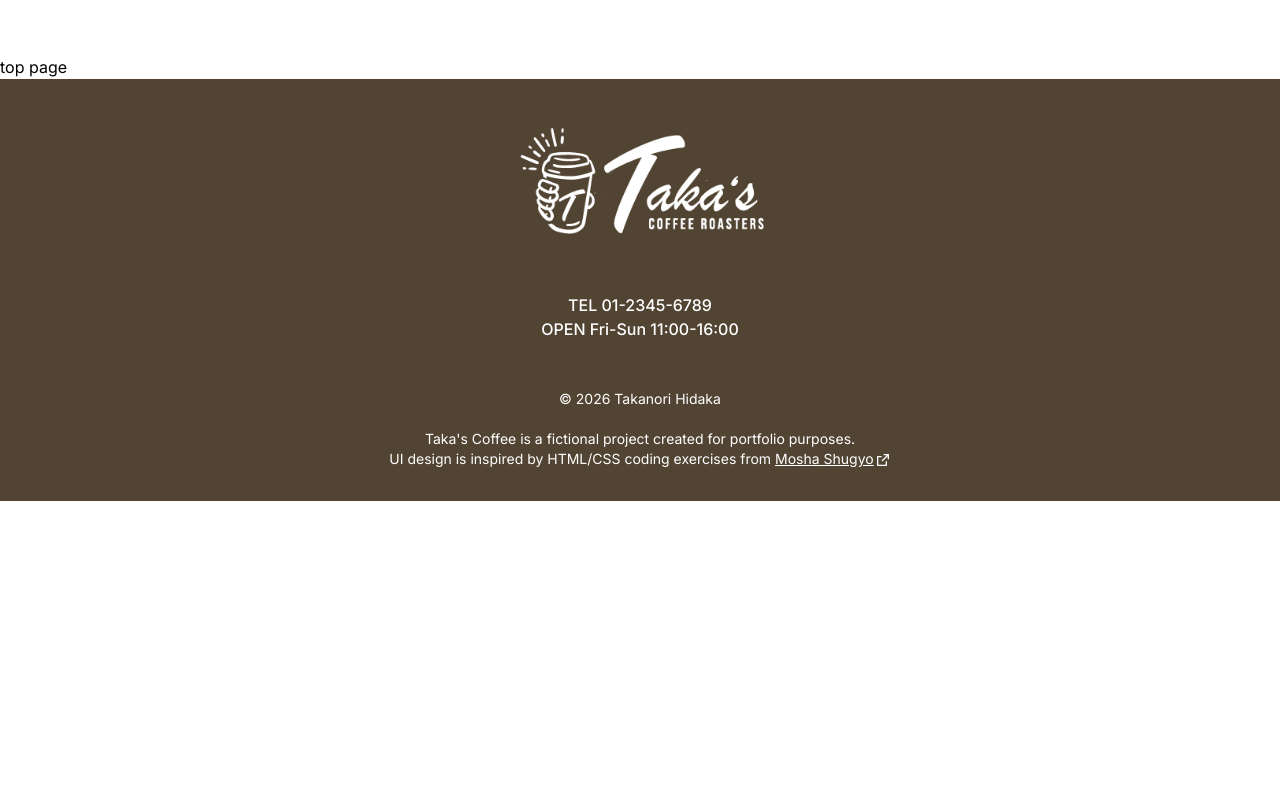
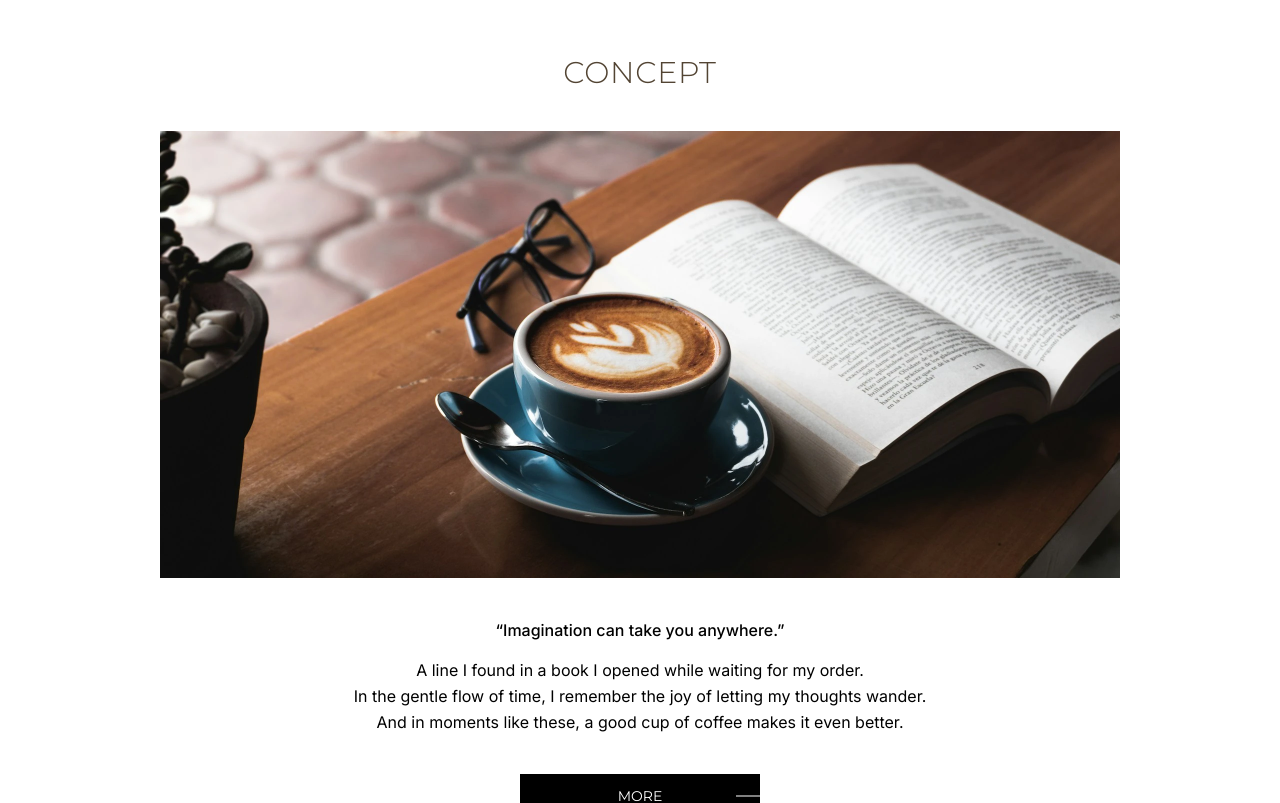
Before and after one commit to hidaka88jp/portfolio--takascoffee--next, a Next.js app: page / in a window 1280 px wide. Shown: the part 800-1603 px from the top of the page. Before the commit the page ends 1301 px from the top, so only its background shows below. Built offline with nearby package versions, Linux system fonts and the light colour scheme; no server answers.

Commit message:
feat: add Concept component

```diff
--- a/src/app/page.tsx
+++ b/src/app/page.tsx
@@ -1,10 +1,11 @@
 import Hero from '@/components/top/Hero';
+import Concept from '@/components/top/Concept';
 
 export default function Home() {
   return (
     <div className='flex flex-col gap-16'>
       <Hero />
-      <p>top page</p>
+      <Concept />
     </div>
   );
 }
--- /dev/null
+++ b/src/components/top/Concept/index.tsx
@@ -0,0 +1,33 @@
+import Image from 'next/image';
+import TopSectionTitle from '@/components/shared/TopSectionTitle';
+import LinkButton from '@/components/shared/LinkButton';
+
+export default function Concept() {
+  return (
+    <section className='px-4'>
+      <div className='mx-auto flex max-w-240 flex-col gap-10'>
+        <TopSectionTitle title='CONCEPT' />
+        <div className='relative h-48 w-full sm:h-111.75'>
+          <Image
+            src='/top/top-concept.webp'
+            alt=''
+            fill
+            className='object-cover object-center'
+            sizes='(max-width: 960px) 100vw, 960px'
+          />
+        </div>
+        <div className='space-y-4'>
+          <p className='text-center font-medium'>“Imagination can take you anywhere.”</p>
+          <div className='space-y-1.5 text-left sm:space-y-0.5 sm:text-center'>
+            <p>A line I found in a book I opened while waiting for my order.</p>
+            <p>In the gentle flow of time, I remember the joy of letting my thoughts wander.</p>
+            <p>And in moments like these, a good cup of coffee makes it even better.</p>
+          </div>
+        </div>
+        <div className='flex justify-center'>
+          <LinkButton href='/concept'>MORE</LinkButton>
+        </div>
+      </div>
+    </section>
+  );
+}
```
Also changed, not shown: public/top/top-concept.webp (added).
